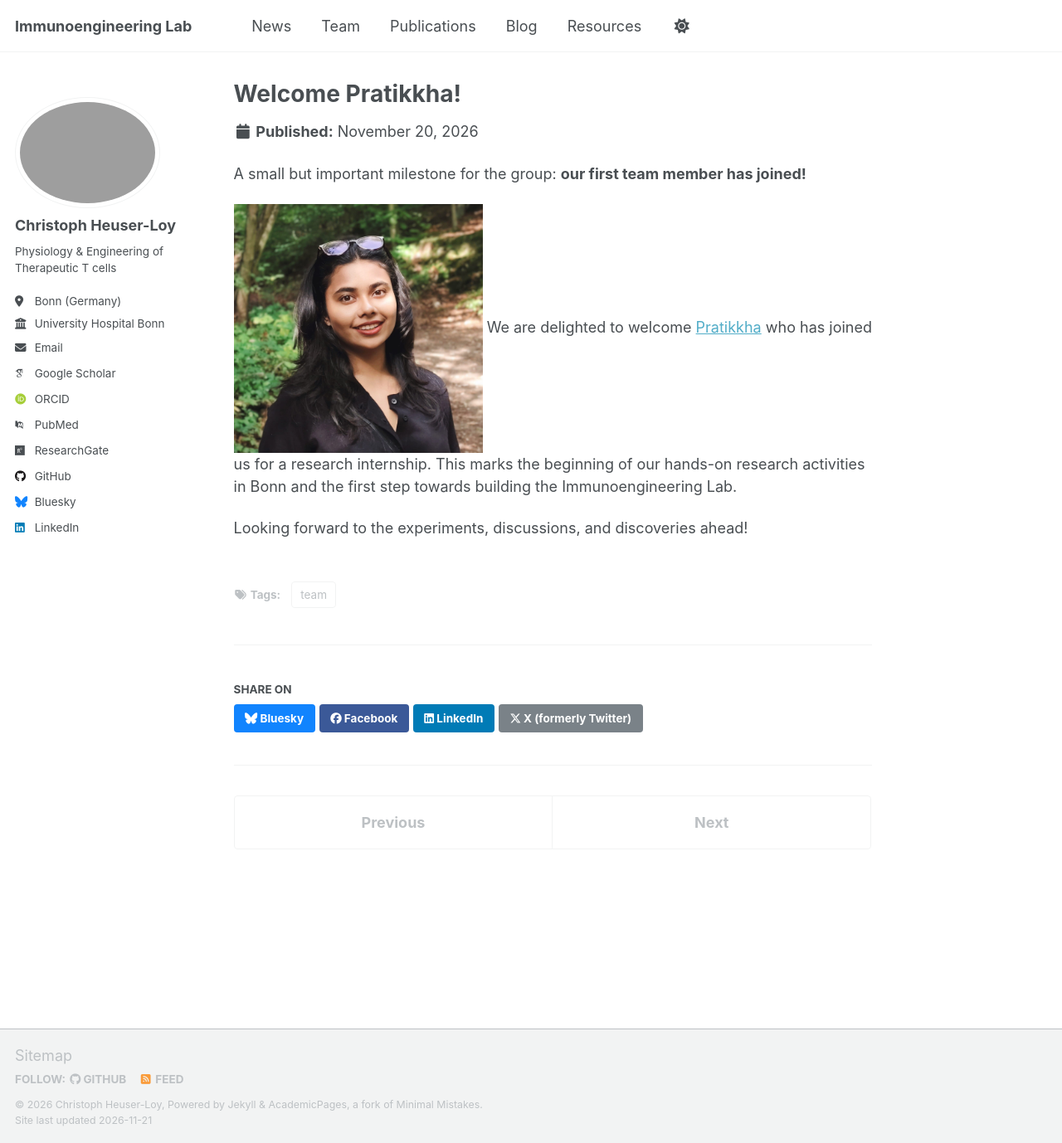
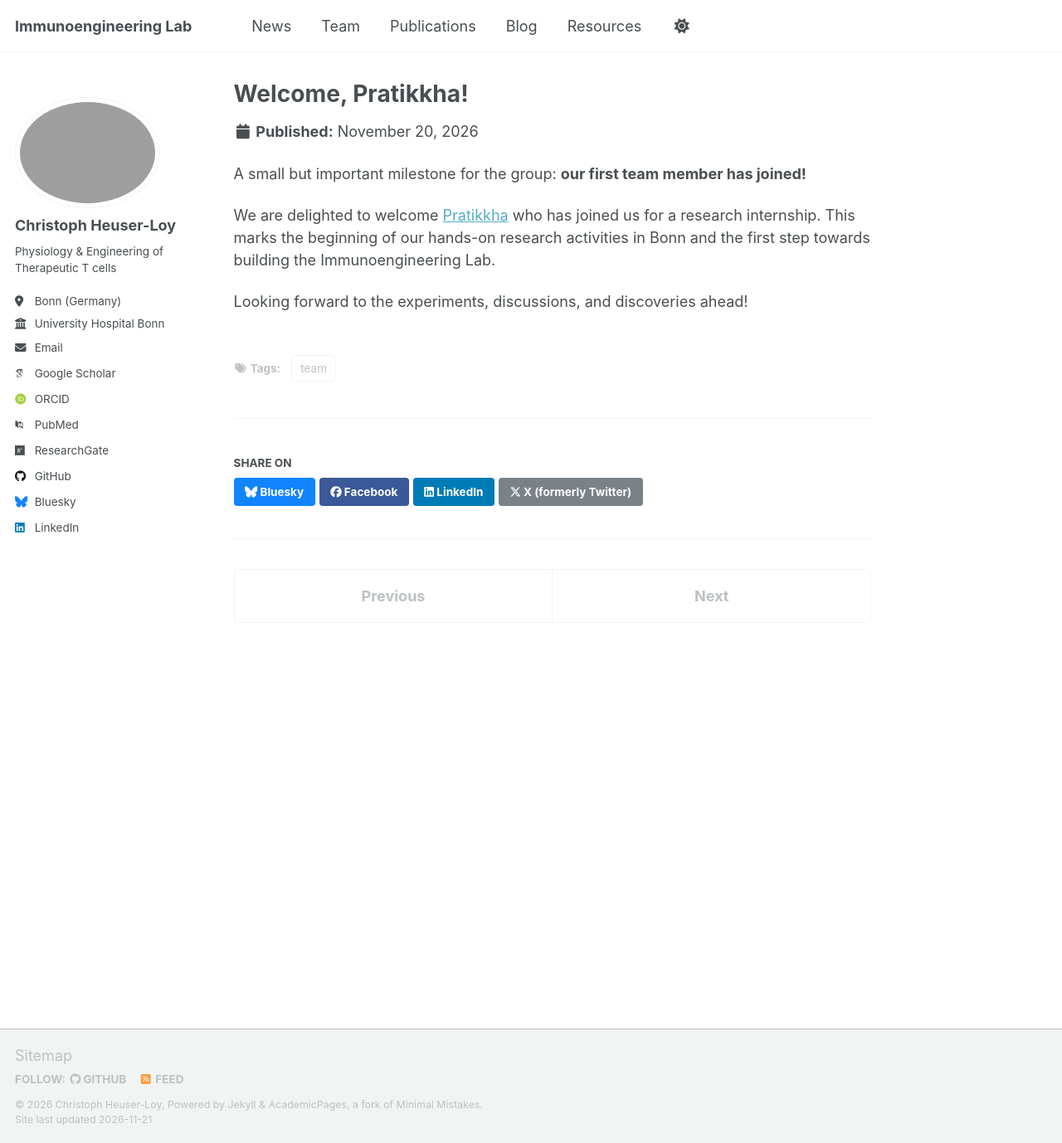
Before and after one commit to cheuserloy/cheuserloy.github.io, a Jekyll site: the page built from _news/2026-11-20_first-team-member.md, in a window 1280 px wide and 1378 px high. Shown: the whole window at 83% size. Built offline with Jekyll 4.4.1, drawn with Linux system fonts in a browser that asks for light colours; some web fonts are replaced; a script that is not in the unit is left out.

Commit message:
Revise welcome message for Pratikkha
Updated the title format and removed unnecessary image tag.

```diff
--- a/_news/2026-11-20_first-team-member.md
+++ b/_news/2026-11-20_first-team-member.md
@@ -1,5 +1,5 @@
 ---
-title: "Welcome Pratikkha!"
+title: "Welcome, Pratikkha!"
 date: 2026-11-20
 permalink: /news/2026/first-team-member/
 excerpt: "A warm welcome to the first student joining the group for a research internship."
@@ -9,9 +9,6 @@ tags:
 
 A small but important milestone for the group: **our first team member has joined!**
 
-<img src="/images/PN.jpg"
-     alt="Pratikkha Natua"
-     style="width: 100%; max-width: 300px; height: auto; float: right margin: 0 0 1em 1em;">
 We are delighted to welcome [Pratikkha](/team) who has joined us for a research internship. This marks the beginning of our hands-on research activities in Bonn and the first step towards building the Immunoengineering Lab.
 
 Looking forward to the experiments, discussions, and discoveries ahead!
```
